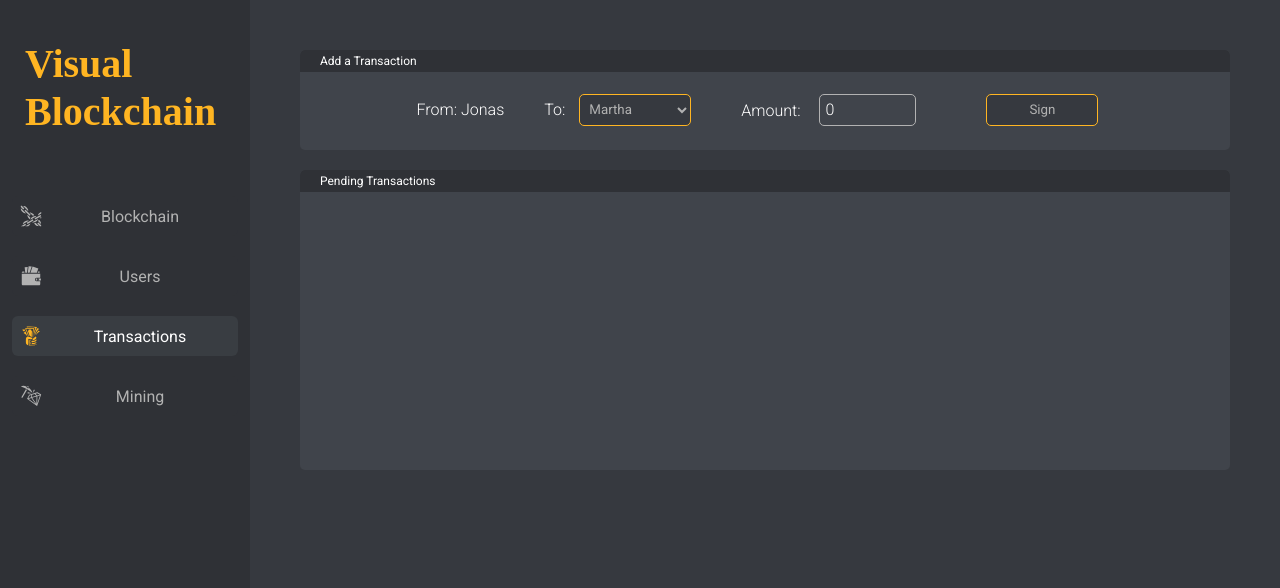
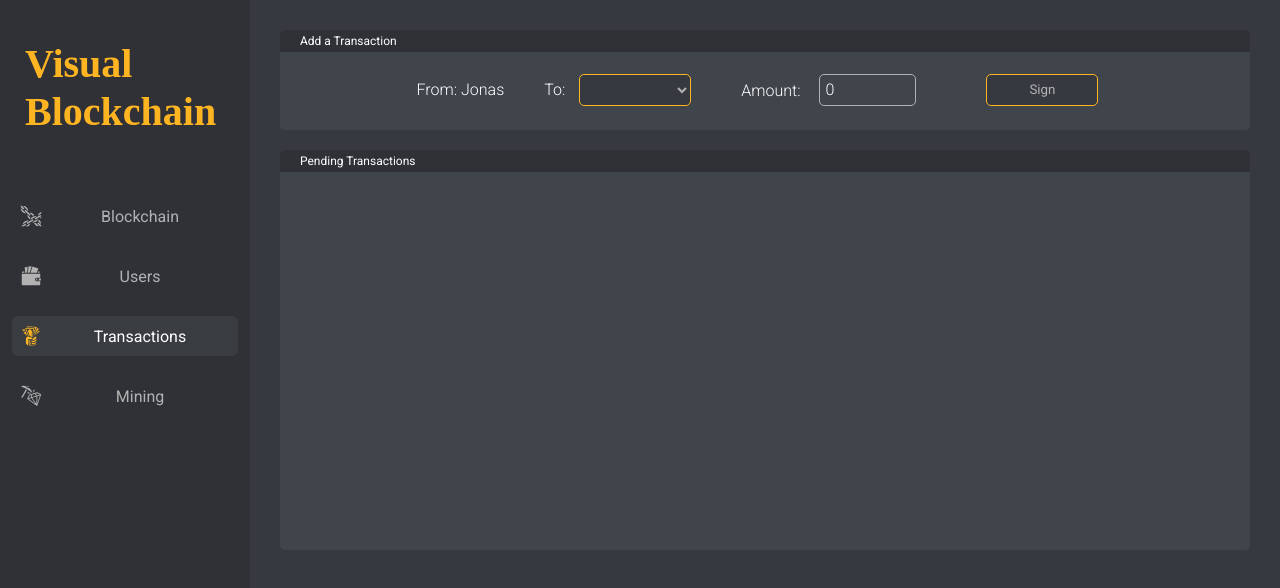
Before and after one commit to romaSilva/Visual-Blockchain, a React (Create React App) app: page /transactions in a window 1280 px wide. Shown: the top 588 px of the page. Built offline with nearby package versions, Linux system fonts and the light colour scheme; a web font is replaced by a local one.

Commit message:
all working

```diff
--- a/src/components/Button/index.js
+++ b/src/components/Button/index.js
@@ -10,6 +10,8 @@ const Button = ({
   updateUsers,
   user,
   setInput,
+  updatePendingTx,
+  newTx,
 }) => {
   const { whatIsHappening } = useContext(GlobalContext);
 
@@ -26,6 +28,10 @@ const Button = ({
             updateUsers(user);
             setInput("");
           }
+
+          if (updatePendingTx) {
+            updatePendingTx(newTx);
+          }
         }
       }}
     >
--- a/src/containers/Transactions/index.js
+++ b/src/containers/Transactions/index.js
@@ -1,19 +1,31 @@
 import React, { useEffect, useContext, useState } from "react";
-import { StyledTransactionsContainer, StyledAddTx } from "./style";
+import {
+  StyledTransactionsContainer,
+  StyledAddTx,
+  StyledPendingTx,
+} from "./style";
 import GridHeader from "../../components/GridHeader";
 import GlobalContext from "../../store/Context";
 import Button from "../../components/Button";
+import { ellipseString } from "../../utils/ellipseString";
 
 const Transactions = () => {
-  const { updateTab, selectedUser, users } = useContext(GlobalContext);
+  const {
+    cryptoCurrency,
+    updateTab,
+    selectedUser,
+    users,
+    updatePendingTx,
+  } = useContext(GlobalContext);
 
   const [amount, setAmount] = useState(0);
+  const [selectValue, setSelectValue] = useState("0");
 
   useEffect(() => {
     updateTab("transactions");
   }, []);
 
-  return (
+  return cryptoCurrency ? (
     <StyledTransactionsContainer>
       <section className="AT">
         <GridHeader title="Add a Transaction" />
@@ -21,11 +33,18 @@ const Transactions = () => {
           <div>{`From: ${selectedUser.nickname}`}</div>
           <div>
             <span>To: </span>
-            <select name="" id="">
+            <select
+              name="user"
+              id="user"
+              onChange={(e) => setSelectValue(e.target.value)}
+            >
+              <option value="0"> </option>
               {users.map(
                 (user) =>
                   user.publicKey !== selectedUser.publicKey && (
-                    <option value={user.publicKey}>{user.nickname}</option>
+                    <option key={user.publicKey} value={user.publicKey}>
+                      {user.nickname}
+                    </option>
                   )
               )}
             </select>
@@ -39,15 +58,36 @@ const Transactions = () => {
             />
           </div>
           <div>
-            <Button title="Sign" />
+            <Button
+              title="Sign"
+              updatePendingTx={updatePendingTx}
+              newTx={{
+                fromAddress: selectedUser.publicKey,
+                toAddress: selectValue,
+                amount,
+              }}
+            />
           </div>
         </StyledAddTx>
       </section>
       <section className="PT">
         <GridHeader title="Pending Transactions" />
+        <StyledPendingTx>
+          {cryptoCurrency.pendingTransactions.map(
+            (tx) =>
+              tx.toAddress && (
+                <article>
+                  <span>From: {ellipseString(tx.fromAddress, 17)}</span>
+                  <span>To: {ellipseString(tx.toAddress, 17)}</span>
+                  <span>Amount: {tx.amount}</span>
+                  <span>Timestamp: {tx.timestamp}</span>
+                </article>
+              )
+          )}
+        </StyledPendingTx>
       </section>
     </StyledTransactionsContainer>
-  );
+  ) : null;
 };
 
 export default Transactions;
--- a/src/containers/Transactions/style.js
+++ b/src/containers/Transactions/style.js
@@ -1,8 +1,8 @@
 import styled from "styled-components";
 
 export const StyledTransactionsContainer = styled.div`
-  height: 75%;
-  margin: 30px 30px 0;
+  height: 90%;
+  margin: 10px 10px 0;
 
   section {
     background-color: #40444b;
@@ -16,7 +16,7 @@ export const StyledTransactionsContainer = styled.div`
   }
 
   .PT {
-    height: 300px;
+    height: 400px;
   }
 `;
 
@@ -77,3 +77,29 @@ export const StyledAddTx = styled.div`
     }
   }
 `;
+
+export const StyledPendingTx = styled.div`
+  display: flex;
+  align-items: center;
+  flex-direction: column;
+  height: 80%;
+
+  article {
+    color: #fff;
+    font-weight: 300;
+    border-bottom: 0.8px solid white;
+    width: 95%;
+    padding: 5px;
+
+    display: flex;
+    justify-content: space-between;
+
+    &:last-child {
+      border: none;
+    }
+
+    span {
+      margin: 10px 20px;
+    }
+  }
+`;
--- a/src/models/blockchain.js
+++ b/src/models/blockchain.js
@@ -7,17 +7,19 @@ export class Transaction {
     this.fromAddress = fromAddress;
     this.toAddress = toAddress;
     this.amount = amount;
+    this.timestamp = Date.now();
   }
 
   calculateHash() {
-    return SHA256(this.fromAddress + this.toAddress + this.amount).toString();
+    return SHA256(
+      this.fromAddress + this.toAddress + this.amount + this.timestamp
+    ).toString();
   }
 
   signTransaction(signingKey) {
     if (signingKey.getPublic("hex") !== this.fromAddress) {
       throw new Error("You cannot sign transactions for other wallets!");
     }
-
     const hashTx = this.calculateHash();
     const sig = signingKey.sign(hashTx, "base64");
     this.signature = sig.toDER("hex");
@@ -110,7 +112,11 @@ export class Blockchain {
     this.chain.push(block);
 
     this.pendingTransactions = [
-      new Transaction(null, miningRewardAddress, this.miningReward),
+      new Transaction(
+        "  System-Provider",
+        miningRewardAddress,
+        this.miningReward
+      ),
     ];
 
     return newBlock;
@@ -124,6 +130,7 @@ export class Blockchain {
     if (!transaction.isValid()) {
       throw new Error("Cannot add invalid transaction to chain");
     }
+
     this.pendingTransactions.push(transaction);
   }
 
--- a/src/store/Store.js
+++ b/src/store/Store.js
@@ -4,6 +4,7 @@ import Reducer from "./Reducer";
 import { ec as EC } from "elliptic";
 import { Blockchain as BlockchainClass } from "../models/blockchain";
 import initialUsers from "../utils/usersInit";
+import { Transaction as TransactionClass } from "../models/blockchain";
 
 const ANIMATION_SPEED_MS = 1;
 
@@ -97,7 +98,6 @@ const Store = (props) => {
 
   const updateDifficulty = (e) => {
     if (state.cryptoCurrency) {
-      console.log(parseInt(e.target.value));
       state.cryptoCurrency.setDifficulty(parseInt(e.target.value));
     }
   };
@@ -132,6 +132,25 @@ const Store = (props) => {
       type: "SET_SELECTEDUSER",
       payload: mySelectedUser,
     });
+  };
+
+  const updatePendingTx = (arg) => {
+    if (arg.toAddress !== "0" && arg.amount > 0) {
+      const myTx = new TransactionClass(
+        arg.fromAddress,
+        arg.toAddress,
+        parseFloat(arg.amount)
+      );
+      myTx.signTransaction(state.selectedUser.key);
+      if (state.cryptoCurrency) {
+        const myCurrency = state.cryptoCurrency;
+        myCurrency.addTransaction(myTx);
+        dispatch({
+          type: "SET_CRYPTOCURRENCY",
+          payload: myCurrency,
+        });
+      }
+    }
   };
 
   const mineNewBlock = async () => {
@@ -186,6 +205,7 @@ const Store = (props) => {
         updateDifficulty,
         updateUsers,
         updateSelectedUser,
+        updatePendingTx,
         mineNewBlock,
       }}
     >
```
